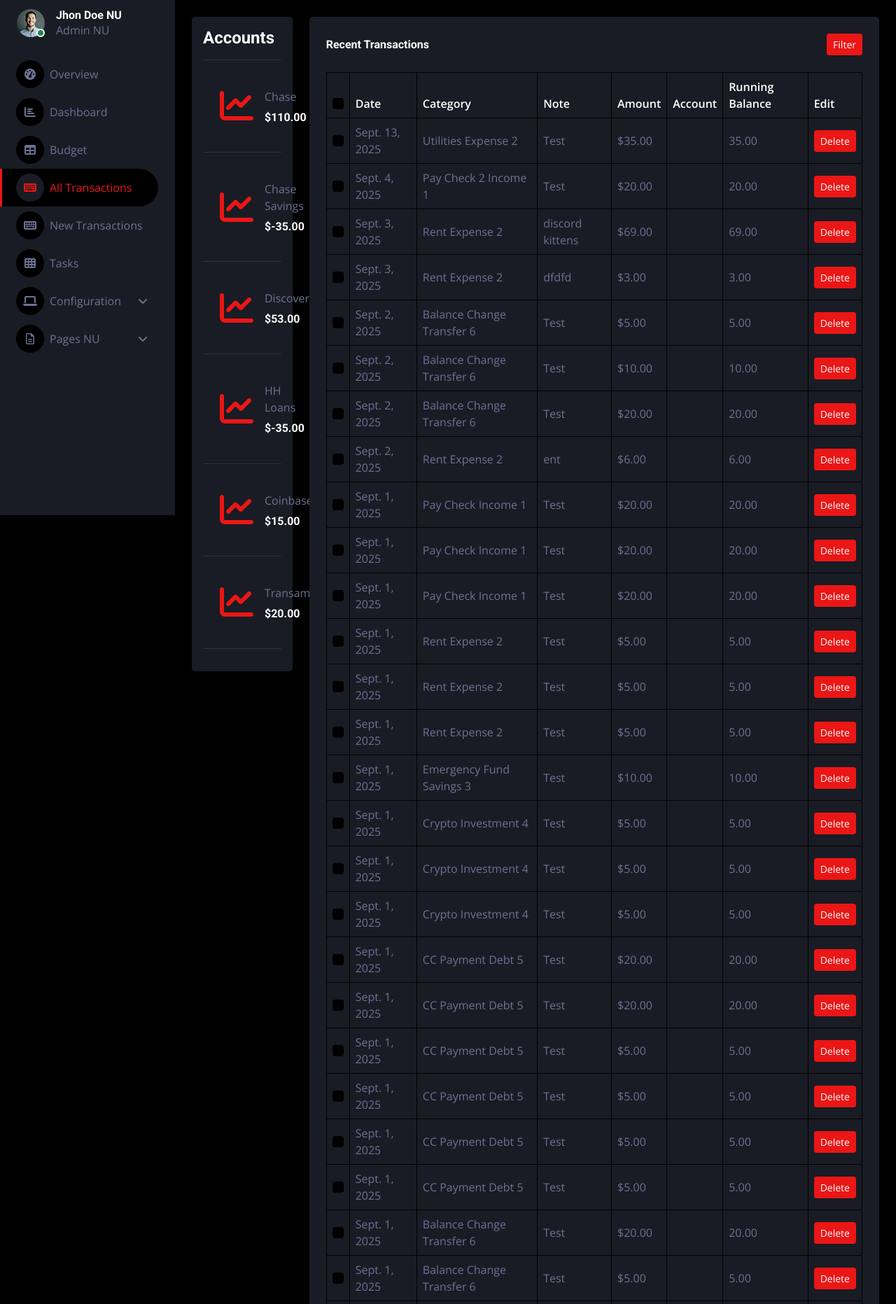
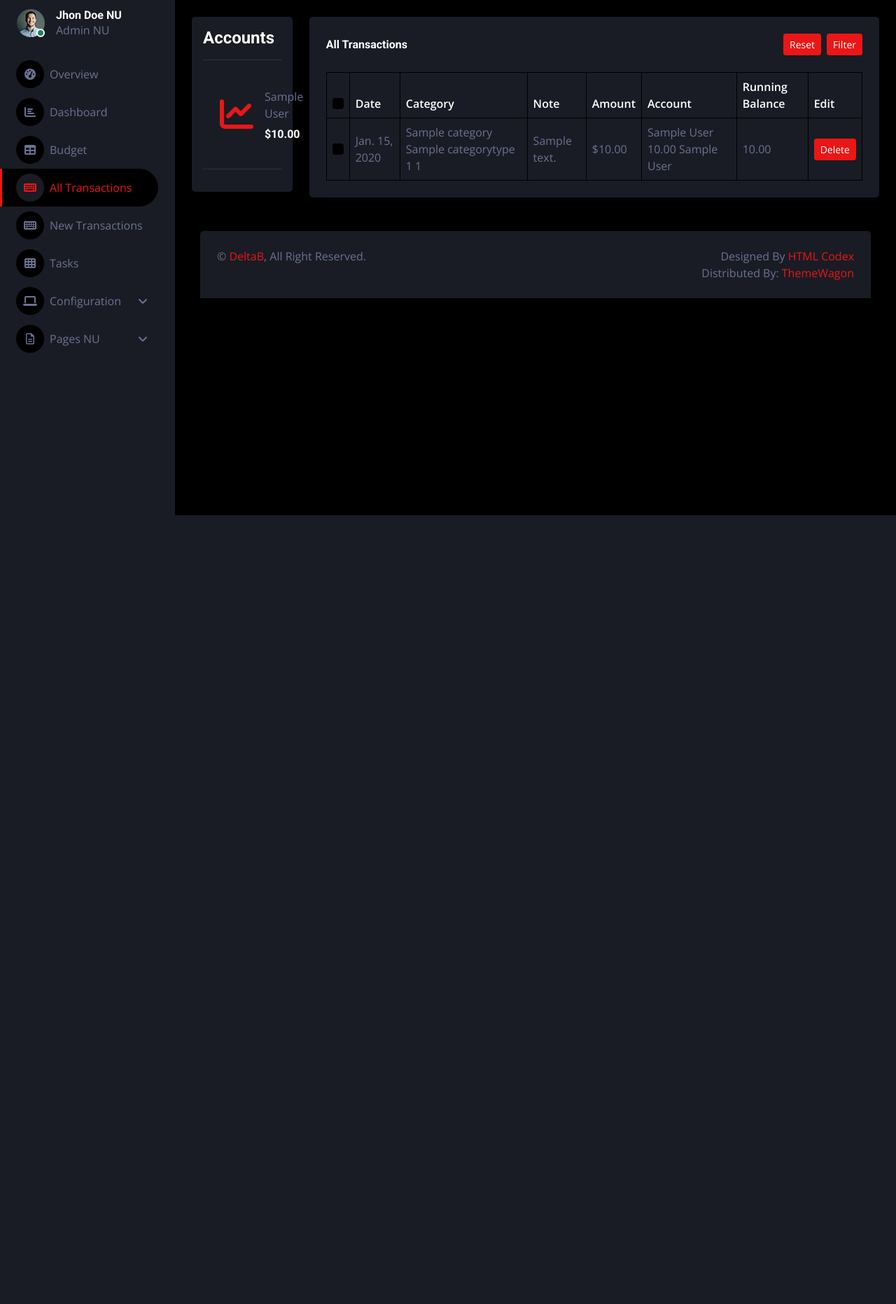
Before and after one commit to Vincente-Zavala/Personal-Finance-App-DeltaB, a Django app: page /alltransactions/ in a window 1280 px wide. Shown: the part 64-1927 px from the top of the page at 70% size. After the commit the page ends 800 px from the top, so only its background shows below. Run offline with Django 4.2, Linux system fonts and the light colour scheme; a user stored in the database is signed in; data comes from the database, SQL or seed files in the repository; tables that the repository leaves empty hold one stand-in row (values such as "Sample post"); parts of the project's set-up code (start-up, migrations or seed data) failed here and were passed over; some libraries are stand-ins or nearby versions.

Commit message:
filter, starting balance

```diff
--- a/BudgetApp/models.py
+++ b/BudgetApp/models.py
@@ -33,7 +33,7 @@ class Category(models.Model):
     type = models.ForeignKey(CategoryType, on_delete=models.CASCADE)
 
     def __str__(self):
-        return f"{self.name} {self.type}"
+        return f"{self.name} {self.type} {self.id}"
 
 
 
@@ -55,6 +55,7 @@ class Account(models.Model):
     name = models.CharField(max_length=255, unique=True)
     type = models.ForeignKey(AccountType, on_delete=models.CASCADE)
     balance = models.DecimalField(max_digits=12, decimal_places=2, default=0)
+    startingbalance = models.DecimalField(max_digits=12, decimal_places=2, default=0)
 
     def __str__(self):
         return f"{self.name} {self.balance} {self.type}"
--- a/BudgetApp/templates/alltransactions.html
+++ b/BudgetApp/templates/alltransactions.html
@@ -142,17 +142,20 @@
                     <!-- Account Balance End -->
 
 
-                    <!-- Recent Transactions Start -->
+                    <!-- All Transactions Start -->
                     <div class="col-sm-12 col-xl-10">
                         <div class="d-flex flex-column gap-3">
                             <div class="row g-4">
                                 <div class="col-sm-12 col-xl-12">
                                     <div class="bg-secondary text-center rounded p-4">
                                         <div class="d-flex align-items-center justify-content-between mb-4">
-                                            <h6 class="mb-0">Recent Transactions</h6>
-                                            <a href="#" class="btn btn-sm btn-primary" data-bs-toggle="modal" data-bs-target="#filterModalTransactions">
-                                                Filter
-                                            </a>
+                                            <h6 class="mb-0">All Transactions</h6>
+                                            <div class="d-flex gap-2">
+                                                <a href="{% url 'alltransactions' %}" class="btn btn-sm btn-primary">Reset</a>
+                                                <a href="#" class="btn btn-sm btn-primary" data-bs-toggle="modal" data-bs-target="#filterModalTransactions">
+                                                    Filter
+                                                </a>
+                                            </div>
                                         </div>
                                         <div class="table-responsive">
                                             <table class="table text-start align-middle table-bordered table-hover mb-0">
@@ -176,9 +179,13 @@
                                                         <td>{{transaction.category}}</td>
                                                         <td>{{transaction.note}}</td>
                                                         <td>${{transaction.amount}}</td>
-                                                        <td>{{transaction.account}}</td>
+                                                        <td>{{transaction.sourceaccount}}</td>
                                                         <td>{{transaction.amount}}</td>
                                                         <td><a class="btn btn-sm btn-primary" href="">Delete</a></td>
+                                                    </tr>
+                                                    {% empty %}
+                                                    <tr>
+                                                        <td colspan="5">No transactions found.</td>
                                                     </tr>
                                                 </tbody>
                                                 {% endfor %}
@@ -193,7 +200,7 @@
                                                 <button type="button" class="btn-close btn-close-white" data-bs-dismiss="modal" aria-label="Close"></button>
                                                 </div>
                                                 <div class="modal-body">
-                                                <form method="post" action="{% url 'filtertransactions' %}">
+                                                <form method="post" action="{% url 'alltransactions' %}">
                                                     <div class="row g-4">
                                                     {% csrf_token %}
                                                         <div class="col-sm-12 col-xl-12">
@@ -236,6 +243,48 @@
                                                             </div>
                                                         </div>
                                                         <div class="col-sm-12 col-xl-6">
+                                                            <div class="bg-secondary rounded h-100 p-4 text-start">
+                                                              <h6>Categories</h6>
+                                                              <div>
+                                                                    {% for categorytype in categorytypes %}
+                                                                        <label class="form-check-label" for="flexCheckDefault">
+                                                                            {{ categorytype.name }}
+                                                                        </label>
+                                                                        {% for category in categorytype.category_set.all %}
+                                                                        <div class="form-check">
+                                                                            <input class="form-check-input" type="checkbox" name="filtercategorychoice" value="{{ category.id }}" id="filtercategory{{category.id}}"
+                                                                            {% if category.id|stringformat:"s" in selectedcategories %}checked{% endif %}>
+                                                                            <label class="form-check-label" for="flexCheckDefault">
+                                                                                {{ category.name }}
+                                                                            </label>
+                                                                        </div>
+                                                                        {% endfor %}
+                                                                    {% endfor %}
+                                                                </div>
+                                                            </div>
+                                                        </div>
+                                                        <div class="col-sm-12 col-xl-6">
+                                                            <div class="bg-secondary rounded h-100 p-4 text-start">
+                                                              <h6>Accounts</h6>
+                                                              <div>
+                                                                    {% for accounttype in accounttypes %}
+                                                                        <label class="form-check-label" for="flexCheckDefault">
+                                                                            {{ accounttype.name }}
+                                                                        </label>
+                                                                        {% for account in accounttype.account_set.all %}
+                                                                        <div class="form-check">
+                                                                            <input class="form-check-input" type="checkbox" name="filteraccountchoice" value="{{ account.id }}" id="filteraccount{{account.id}}"
+                                                                            {% if account.id|stringformat:"s" in selectedaccounts %}checked{% endif %}>
+                                                                            <label class="form-check-label" for="flexCheckDefault">
+                                                                                {{ account.name }}
+                                                                            </label>
+                                                                        </div>
+                                                                        {% endfor %}
+                                                                    {% endfor %}
+                                                                </div>
+                                                            </div>
+                                                        </div>
+                                                        <div class="col-sm-12 col-xl-6">
                                                             <div class="bg-secondary rounded h-100 p-4">
                                                                 <label for="filteramount" class="col-sm-2 col-form-label">Amount</label>
                                                                 <div class="col-sm-12">
@@ -251,40 +300,11 @@
                                                                 </div>
                                                             </div>
                                                         </div>
-                                                        <div class="col-sm-12 col-xl-6">
-                                                            <div class="bg-secondary rounded h-100 p-4 text-start">
-                                                              <h6>Categories</h6>
-                                                              <div>
-                                                                    {% for category in categories %}
-                                                                    <div>
-                                                                        <label>
-                                                                        <input type="checkbox" name="categories" value="{{ category.id }}">
-                                                                        {{ category.name }}
-                                                                        </label>
-                                                                    </div>
-                                                                    {% endfor %}
-                                                                </div>
-                                                            </div>
-                                                        </div>
-                                                        <div class="col-sm-12 col-xl-6">
-                                                            <div class="bg-secondary rounded h-100 p-4 text-start">
-                                                              <h6>Accounts</h6>
-                                                              <div>
-                                                                    {% for account in accounts %}
-                                                                    <div>
-                                                                        <label>
-                                                                        <input type="checkbox" name="accounts" value="{{ account.id }}">
-                                                                        {{ account.name }}
-                                                                        </label>
-                                                                    </div>
-                                                                    {% endfor %}
-                                                                </div>
-                                                            </div>
-                                                        </div>
                                                     </div>
                                                     <div class="modal-footer">
+                                                    <button type="reset" class="btn btn-secondary">Reset</button>
                                                     <button type="button" class="btn btn-secondary" data-bs-dismiss="modal">Cancel</button>
-                                                    <button type="submit" class="btn btn-primary">Save changes</button>
+                                                    <button type="submit" class="btn btn-primary">Filter</button>
                                                     </div>
                                                 </form>
                                                 </div>
@@ -297,7 +317,7 @@
                             </div>
                         </div>
                     </div>
-                    <!-- Recent Transactions End -->
+                    <!-- All Transactions End -->
 
 
             <!-- Footer Start -->
--- a/BudgetApp/templates/index.html
+++ b/BudgetApp/templates/index.html
@@ -130,6 +130,7 @@
                                     <h6>Month</h6>
                                     <select class="form-select mb-3" name="month">
                                         <option disabled {% if not selected_month %}selected{% endif %}>Options</option>
+                                        <option value="13" {% if selected_month == 0 %}selected{% endif %}>Total Year</option>
                                         <option value="1" {% if selected_month == 1 %}selected{% endif %}>January</option>
                                         <option value="2" {% if selected_month == 2 %}selected{% endif %}>February</option>
                                         <option value="3" {% if selected_month == 3 %}selected{% endif %}>March</option>
--- a/BudgetApp/templates/newtransactions.html
+++ b/BudgetApp/templates/newtransactions.html
@@ -263,7 +263,7 @@
                                             <div id="amountfields" class="hidefield">
                                                 <div class="row mb-3">
                                                     <label for="inputamount" class="col-sm-2 col-form-label">Amount</label>
-                                                    <div class="col-sm-1">
+                                                    <div class="col-sm-2">
                                                         <input type="text" class="form-control" id="inputamount" name="inputamount" required>
                                                     </div>
                                                 </div>
--- a/BudgetApp/urls.py
+++ b/BudgetApp/urls.py
@@ -15,7 +15,7 @@ urlpatterns = [
     path('addinput/', views.addinput, name='addinput'),
     path('element/', views.element, name='element'),
     path("edit-limits/<int:pk>/", views.edit_categorytype_limits, name="edit_categorytype_limits"),
-    path("filtertransactions", views.filtertransactions, name="filtertransactions"),
+    #path("filtertransactions", views.filtertransactions, name="filtertransactions"),
     path("signup/", views.signup, name="signup"),
     path("signin/", views.signin, name="signin"),
     path("home/", views.home, name="home")
--- a/BudgetApp/views.py
+++ b/BudgetApp/views.py
@@ -65,8 +65,11 @@ def getselectedmonthyear(request):
     selected_month = request.session.get("month")
     selected_year = request.session.get("year")
 
+    print("DEBUG: getselectedmonth, Month: ", selected_month)
+
     # If not chosen yet, default to current
     if not selected_month or not selected_year:
+        print("DEBUG within IF of not chosen", selected_month)
         today = timezone.now()
         selected_month = today.month
         selected_year = today.year
@@ -80,17 +83,24 @@ def getselectedmonthyear(request):
 
 
 
-#
+# CALCULATE SUM OF CATEGORIES FROM TRANSACTIONS #
 def categorytransactionsum(category, selected_year, selected_month):
-        total = 0
-        txs = Transaction.objects.filter(
-            category=category,
-            date__year=selected_year,
-            date__month=selected_month,
-        )
-        for tx in txs:
-            total += abs(tx.signed_amount(tx.sourceaccount))
-        return total
+    total = 0
+
+    txs = Transaction.objects.filter(
+        category=category,
+        date__year=selected_year,
+    )
+
+    print("DEBUG: Month: ", selected_month)
+
+    if selected_month != 13:
+        txs = txs.filter(date__month=selected_month)
+
+    for tx in txs:
+        total += abs(tx.signed_amount(tx.sourceaccount))
+
+    return total
 
 
 
@@ -155,7 +165,10 @@ def calculatecategorytotals(selected_month, selected_year, budgetmap):
 
 # GET BUDGET MAP #
 def getbudgetmap(month, year):
-    budgets = Budget.objects.filter(month=month, year=year)
+    if month == 13:
+        budgets = Budget.objects.filter(year=year)
+    else:
+        budgets = Budget.objects.filter(month=month, year=year)
 
 
     return {b.category_id: b.limit for b in budgets}
@@ -191,7 +204,7 @@ def builddatetree():
 ## --------------------ADDITIONAL VIEWS-------------------- ##
 
 
-# SETUP CREATE CATEGORIES/ACCOUNTS # DONE
+# CREATE CATEGORIES/ACCOUNTS #
 def addinput(request):
     if request.method == "POST":
         input_type = request.POST.get("inputtype")
@@ -210,16 +223,42 @@ def addinput(request):
         # ACCOUNT
         elif input_type == "account":
             account_name = request.POST.get("inputaccount")
+            accountstartingbalance = request.POST.get("inputaccountbalance")
             existing_type_id = request.POST.get("accountchoice")
             if existing_type_id:
                 account_type = AccountType.objects.get(id=existing_type_id)
             else:
                 account_type = None
             if account_name:
-                Account.objects.create(name=account_name, type=account_type)
+                Account.objects.create(name=account_name, type=account_type, startingbalance = accountstartingbalance)
 
 
         return redirect("setup")
+
+
+
+
+
+# FILTER CATEGORIES/ACCOUNTS #
+# def filtertransactions(request):
+
+#     if request.method == "POST":
+#         categorychoices = request.POST.getlist("filtercategorychoice")
+#         print("DEBUG: Category Choice: ", categorychoices)
+#         accountchoices = request.POST.getlist("filteraccountchoice")
+#         print("DEBUG: Category Choice: ", accountchoices)
+
+#         for category in categorychoices:
+#             for account in accountchoices:
+
+#                 transactions = Transaction.objects.filter(category = category, account = account).order_by("-date")
+
+#         context = {
+#             "transactions": transactions
+#         }
+
+
+#         return render(request, "alltransactions.html", context)
 
 
 
@@ -358,22 +397,6 @@ def edit_categorytype_limits(request, pk):
 
 
 
-# DATE FILTER #
-def filtertransactions(request, pk):
-    if request.method == "POST":
-        # pull from POST instead of session
-        month = int(request.POST["month"])
-        year = int(request.POST["year"])
-
-        savebudgetlimit(request.POST, month, year)
-
-
-        return redirect("alltransactions")
-
-
-
-
-
 
 
 ## --------------------BASE VIEWS-------------------- ##
@@ -383,6 +406,8 @@ def filtertransactions(request, pk):
 def index(request):
     # GET MONTH/YEAR
     selected_month, selected_year = getselectedmonthyear(request)
+
+    print("DEBUG: index, Month: ", selected_month)
 
     # Budgets for selected month/year
     budgetmap = getbudgetmap(selected_month, selected_year)
@@ -485,7 +510,9 @@ def newtransactions(request):
 def alltransactions(request):
 
     categories = categorylist()
+    categorytypes = categorytypelist()
     accounts = accountlist()
+    accounttypes = accounttypelist()
     transactions = Transaction.objects.all().order_by('-date')
 
     date_tree = builddatetree()
@@ -496,14 +523,32 @@ def alltransactions(request):
     source_accounts = accounts
     final_accounts = accounts
 
+    selectedcategories = []
+    selectedaccounts = []
+
+    if request.method == "POST":
+        selectedcategories = request.POST.getlist("filtercategorychoice")
+        selectedaccounts = request.POST.getlist("filteraccountchoice")
+
+        if selectedcategories:
+            transactions = transactions.filter(category__id__in=selectedcategories)
+
+        if selectedaccounts:
+            transactions = transactions.filter(sourceaccount__id__in=selectedaccounts)
+
+
     context = {
         "categories": categories,
+        "categorytypes": categorytypes,
         "accounts": accounts,
+        "accounttypes": accounttypes,
         "transactions": transactions,
         "source_accounts": source_accounts,
         "final_accounts": final_accounts,
         "date_tree": {year: dict(months) for year, months in date_tree.items()},
         "month_names": month_names,
+        "selectedcategories": selectedcategories,
+        "selectedaccounts": selectedaccounts,
     }
 
     return render(request, 'alltransactions.html', context)
```
Also changed, not shown: BudgetApp/signals.py (+19 -1 lines), BudgetApp/templates/setup.html (+7 -1 lines), BudgetApp/migrations/0002_account_startingbalance.py (added).
